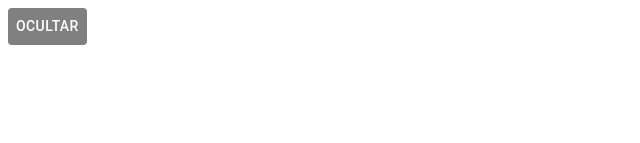
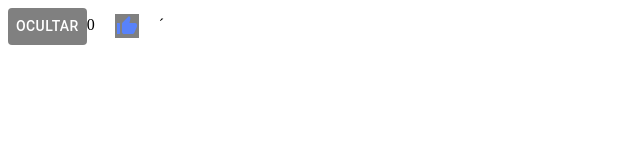
Before and after one commit to JordanEguiluz/pokedex, a React (Create React App) app: page / in a window 1280 px wide. Shown: the top 143 px of the page, without its empty margins (0-640 px from the left). Built offline with nearby package versions, Linux system fonts and the light colour scheme.

Commit message:
add count to like

```diff
--- a/src/componets/interfaces/pokemonInterface/PokeView.jsx
+++ b/src/componets/interfaces/pokemonInterface/PokeView.jsx
@@ -1,27 +1,48 @@
 import React, { useState } from "react"
-import {Typography, Container, Button } from "@material-ui/core"
+import {Typography, Container, Button,IconButton } from "@material-ui/core"
+import ThumbUpAltIcon from '@material-ui/icons/ThumbUpAlt';
 import PokeImg from "../../../assets/img/charmander.png"
 import styleOverride  from "./Style"
 
 const PokemonView = () => {
     const classes = styleOverride()
+
     const [ isVisible, isSetVisible ] = useState(true)
-    console.log(isVisible)
+        console.log(isVisible)
 
     const handleImage = () => {
         isSetVisible(!isVisible)
     }
 
+    const [isLike, isSetLike] = useState ( 0 )
+        console.log(isLike)
+
+    const handleLike = () => {
+        isSetLike(isLike +1 )
+    }
+
+
     return (
         <>
+
         <Button  onClick={handleImage} style={{backgroundColor: 'gray', color: '#FFFFFF'}}>{isVisible ? 'Ocultar' :' Mostrar'}</Button>
-        { isVisible ?
+        {}
+        { isLike  }
+        <Button onClick={handleLike}><ThumbUpAltIcon  style={{backgroundColor: 'gray', color: '#5882FA'}}></ThumbUpAltIcon></Button>
+´
+        <Button onClick={handleLike}> {isLike ? ' Reiniciar' : '  '}</Button>
+
+         { isVisible ?
         <Container>
             <img src={PokeImg} alt="Img" className={classes.root} />
         </Container> :
         <h1>Imagen oculta</h1>}
         </>
     )
+
+
+
+
 }
 
 export default PokemonView
```
